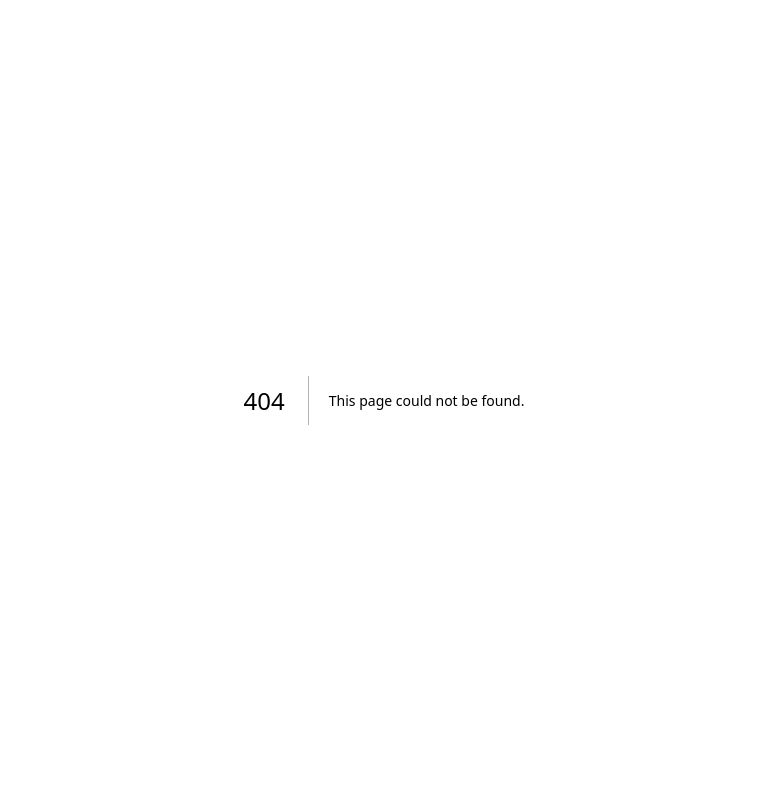
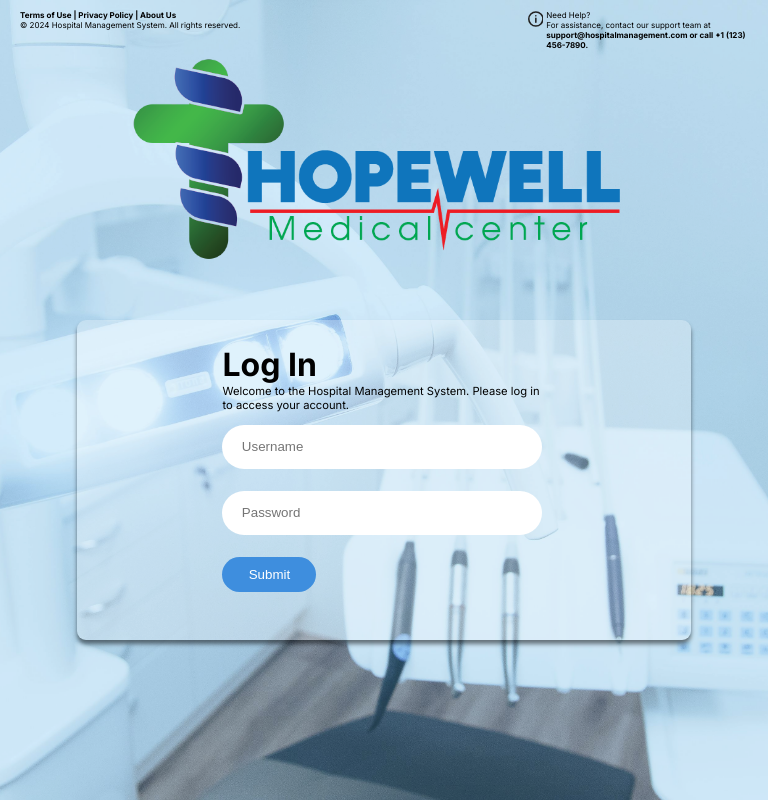
Before and after one commit to Bignansimbe/hopewell, a Next.js app: page /pages/signIn in a window 768 px wide. Before the commit this address had no page. Built offline with nearby package versions, Linux system fonts and the light colour scheme.

Commit message:
signIn page added

```diff
--- /dev/null
+++ b/src/app/components/form.jsx
@@ -0,0 +1,17 @@
+import styles from "../pages/signIn/signIn.module.css"
+
+
+export default function Form(){
+
+
+
+    return(
+        <div>
+            <form className={styles.form}>
+                <input className={styles.username} type="text" placeholder="Username" name="username" />
+                <input className={styles.password} type="text" placeholder="Password" name="password" />
+                <input className={styles.submit} type="submit"  name="username"/>
+            </form>
+        </div>
+    )
+}
--- /dev/null
+++ b/src/app/pages/signIn/page.js
@@ -0,0 +1,62 @@
+import styles from "./signIn.module.css";
+import Image from "next/image";
+import Form from '../../components/form'
+
+export default function Home() {
+  return (
+    <div className={styles.homepage}>
+      <div className={styles.bg_overlay}>
+        <div className={styles.terms}>
+          <p>
+            <strong>Terms of Use | Privacy Policy | About Us</strong>
+            <br></br>© 2024 Hospital Management System. All rights reserved.
+          </p>
+        </div>
+        <div className={styles.description}>
+          <svg
+            width="18"
+            height="18"
+            viewBox="0 0 20 20"
+            fill="none"
+            xmlns="http://www.w3.org/2000/svg"
+          >
+            <path
+              d="M10.0052 9.00492L9.99524 14.005M10.0052 6.005L9.99524 6.005M19 9.99995C19 14.9705 14.9706 18.9999 10 18.9999C5.02944 18.9999 0.999999 14.9705 0.999999 9.99995C0.999999 5.02938 5.02944 0.999947 10 0.999947C14.9706 0.999947 19 5.02938 19 9.99995Z"
+              stroke="#212121"
+              stroke-width="2"
+              stroke-linecap="round"
+              stroke-linejoin="round"
+            />
+          </svg>
+          <p>
+            Need Help?
+            <br></br>
+            For assistance, contact our support team at
+            <br></br>
+            <strong>
+              support@hospitalmanagement.com or call +1 (123) 456-7890.
+            </strong>
+          </p>
+        </div>
+        <div className={styles.logo}>
+        <Image
+                src="/assets/clinic_logo.png" // Local path or external URL
+                width={500}
+                height={500}
+                alt="logo"
+            />
+        </div>
+        <div className={styles.login}>
+          <div className={styles.loginForm}>
+            <h1>Log In</h1>
+            <p>Welcome to the Hospital Management System. Please log in to access your account.</p>
+            <div>
+              <Form/>
+
+            </div>
+          </div>
+        </div>
+      </div>
+    </div>
+  );
+}
--- /dev/null
+++ b/src/app/pages/signIn/signIn.module.css
@@ -0,0 +1,241 @@
+.homepage {
+    background-image: url('../../../../public/assets/loginBackgound.jpg');
+    width: 100%;
+    height: 100vh;
+    display: flex;
+    background-position: center;
+    background-repeat: no-repeat;
+    background-size: contain;
+    position: relative;
+
+
+}
+
+.bg_overlay {
+    background-color: rgba(115, 195, 241, 0.31);
+    height: 100%;
+    width: 100%;
+
+
+}
+
+.terms {
+    height: 70px;
+    width: auto;
+    position: absolute;
+    left: 90px;
+    top: 40px;
+
+}
+
+.description {
+    height: 70px;
+    width: auto;
+    position: absolute;
+    top: 40px;
+    right: 64px;
+    display: flex;
+    gap: 3px;
+
+}
+
+.logo {
+    position: absolute;
+    top: 149px;
+    left: 77px;
+    width: 511px;
+    height: 261px;
+    transform: scale(1.5);
+}
+
+.logo img {
+    object-fit: contain;
+    width: 100%;
+    height: 100%;
+}
+
+
+.login {
+    position: absolute;
+    width: 505px;
+    height: 398px;
+    background-color: rgb(255, 255, 255, 0.28);
+    right: 126px;
+    top: 150px;
+    border-radius: 9px;
+    border: 1px solid   linear-gradient(90deg, rgba(110, 110, 110, 0), rgba(0, 0, 0, 0.619));
+    box-shadow: 0px 4px 4px 0px #00000080;
+    display: flex;
+    justify-content: center;
+    align-items: center;
+}
+
+.loginForm {
+    width: 323px;
+    height: 270px;
+
+
+
+
+}
+
+.loginForm h1 {
+    font-size: 2rem;
+    font-weight: bolder;
+}
+
+.loginForm p {
+    font-size: 0.7rem;
+}
+
+.loginForm input {
+    border: none;
+}
+
+/* Mobile styles */
+@media (max-width: 800px) {
+    /* Your mobile-specific styles here */
+
+    .homepage {
+        background-size: cover;
+    }
+
+    .bg_overlay {
+        display: flex;
+        flex-direction: column;
+        justify-content: center;
+        align-items: center;
+        gap: 40px;
+
+    }
+
+    .terms {
+        position: absolute;
+        width: 100%;
+        height: 100%;
+        font-size: 0.5rem;
+        top: 10px;
+        left: 20px;
+
+
+    }
+
+    .description {
+
+        position: absolute;
+        width: 30%;
+        height: auto;
+        top: 10px;
+        right: 10px;
+        font-size: 0.5rem;
+    }
+
+    .logo {
+        width: 50%;
+        position: absolute;
+        top: 7%;
+        right: 25%;
+        left: 25%;
+
+    }
+
+
+    .login {
+        width: 80%;
+        height: 40%;
+        position: absolute;
+        top: 40%;
+        left: 10%;
+        right: 10%;
+    }
+}
+
+/* Tablet styles */
+@media (min-width: 601px) and (max-width: 1024px) {
+    /* Your tablet-specific styles here */
+
+    .homepage {
+        background-size: cover;
+    }
+
+    .bg_overlay {
+        display: flex;
+        flex-direction: column;
+        justify-content: center;
+        align-items: center;
+        gap: 40px;
+
+    }
+
+    .terms {
+        position: absolute;
+        width: 100%;
+        height: 100%;
+        font-size: 0.5rem;
+        top: 10px;
+        left: 20px;
+
+
+    }
+
+    .description {
+
+        position: absolute;
+        width: 30%;
+        height: auto;
+        top: 10px;
+        right: 10px;
+        font-size: 0.5rem;
+    }
+
+    .logo {
+        width: 50%;
+        position: absolute;
+        top: 7%;
+        right: 25%;
+        left: 25%;
+
+    }
+
+
+    .login {
+        width: 80%;
+        height: 40%;
+        position: absolute;
+        top: 40%;
+        left: 10%;
+        right: 10%;
+    }
+}
+
+/* Desktop styles */
+@media (min-width: 1025px) {
+    /* Your desktop-specific styles here */
+    .homepage {
+        background-size: cover;
+
+    }
+}
+
+
+.username, .password {
+    border-radius: 30px;
+    width: 320px;
+    height: 44px;
+    padding-left: 6%;
+}
+
+.form {
+    display: flex;
+    flex-direction: column;
+    gap: 22px;
+    margin-top: 4%;
+
+}
+.submit {
+    width: 94px;
+    height: 35px;
+    background-color: #3E8EDE;
+    border-radius: 30px;
+    color: white;
+}
```
